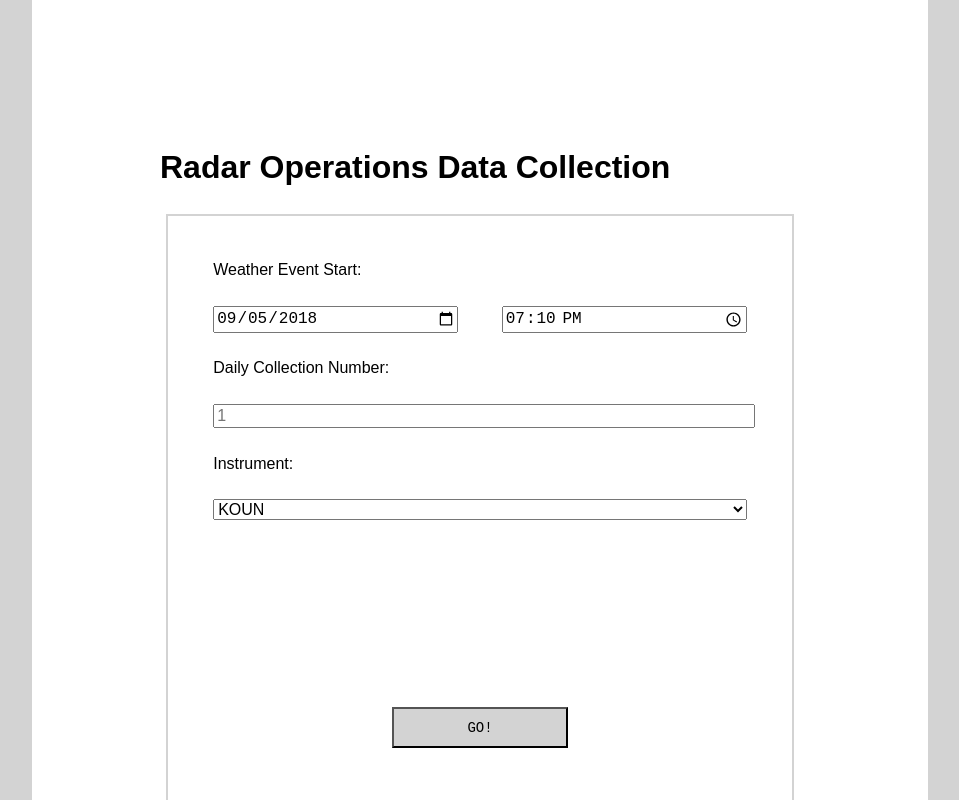
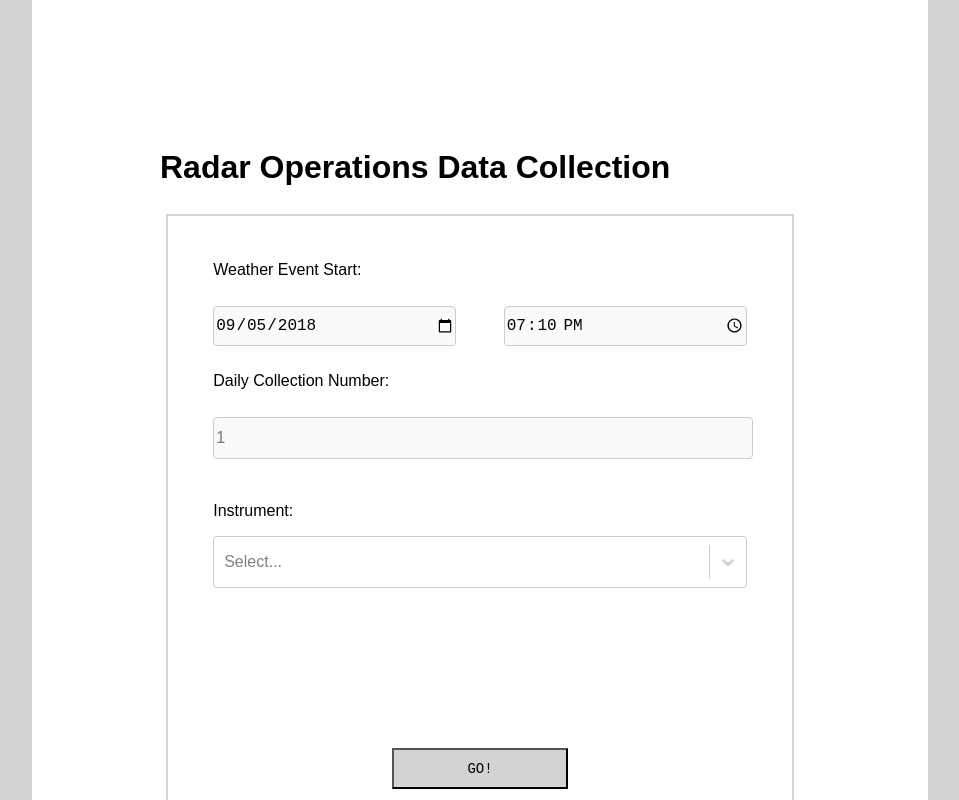
Before and after one commit to emkg/data_collection, a React (Create React App) app: page / in a window 1280 px wide. Both pictures are taken after a click on the element "GO". Shown: the top 800 px of the page, without its empty margins (160-1119 px from the left). Built offline with nearby package versions, Linux system fonts and the light colour scheme.

Commit message:
updated form elements style to look more material. changed default html select for instrument to a react-select component

```diff
--- a/src/components/Event.js
+++ b/src/components/Event.js
@@ -4,10 +4,12 @@ import EventSummaryForm from './EventSummaryForm';
 import Summary from './Summary';
 import uuidv4 from 'uuid/v4';
 import moment from 'moment';
+import Select from 'react-select';
 
 const stop = (event) => (event.stopPropagation(), event.preventDefault());
 // we do want a list of mobile radars because mobile radars need locations
 const mobileInstruments = ['NOXP'];
+const options = [ { value: 'KOUN', label: "KOUN" }, { value: 'NOXP' , label: 'NOXP' }];
 
 /**
  * An Event is the object that stores data collections.
@@ -25,7 +27,8 @@ export default class Event extends React.Component {
     mode: "begin", // "collect" or "end"
     collections: [],
     eventID: uuidv4(),
-    today: new Date().toJSON().slice(0,10)
+    today: new Date().toJSON().slice(0,10),
+    selectedOption: null
   };
 
 
@@ -95,7 +98,7 @@ export default class Event extends React.Component {
       this.saveData(initCollection);
     }
 
-    const instrument = event.target.instrument.value;
+    const instrument = this.state.selectedOption.value;
     const mobile = mobileInstruments.includes(instrument);
 
     this.setState({
@@ -133,11 +136,10 @@ export default class Event extends React.Component {
     window.scrollTo(0,0);
   }
 
-  isMobile = (event) => {
-      stop(event);
-      mobileInstruments.includes(event.target.value)
-      ? this.setState({ mobile : true })
-      : this.setState({ mobile : false })
+  isMobile = (selectedOption) => {
+      mobileInstruments.includes(selectedOption.value)
+      ? this.setState({ mobile : true, selectedOption })
+      : this.setState({ mobile : false, selectedOption })
   }
 
   getTimeNow = () => {
@@ -152,6 +154,7 @@ export default class Event extends React.Component {
    *  "summary", and a Summary if mode is "end".
    */
   render() {
+    const { selectedOption } = this.state;
     return (
       <div className="event">
         {this.state.mode === "begin" ?
@@ -181,13 +184,11 @@ export default class Event extends React.Component {
                 <label htmlFor="initID">Daily Collection Number:</label>
                 <input type="number" name="initID" placeholder="1"/>
 
-                <label htmlFor="instrument">Instrument:</label>
-                <select aria-label={"select an instrument"}
-                        name="instrument"
-                        onChange={this.isMobile}>
-                  <option value="KOUN">KOUN</option>
-                  <option value="NOXP">NOXP</option>
-                </select>
+                <p>Instrument:</p>
+                <Select aria-label="Select an instrument"
+                        aria-required="true"
+                        onChange={this.isMobile}
+                        options={options} value={selectedOption}/>
                 {this.state.mobile && (
                   <div>
                     <input aria-label={"lattitude"}
--- a/src/components/Kickoff.js
+++ b/src/components/Kickoff.js
@@ -13,7 +13,7 @@ export default class Kickoff extends React.Component {
       <div>
         <form>
           <DayPickerInput />
-          <select name="instrument" onChange={this.handleInstrument}>
+          <select className="custom-select" name="instrument" onChange={this.handleInstrument}>
             <option value="KOUN">KOUN</option>
             <option value="NOXP">NOXP</option>
           </select>
--- a/src/index.css
+++ b/src/index.css
@@ -42,6 +42,24 @@ select, input {
   width: 100%;
   font-size: 16px;
   margin: 5% 0;
+}
+
+input[type="text"],
+input[type="date"],
+input[type="time"],
+input[type="number"],
+textarea, .custom-select {
+  background-color: hsl(0,0%,98%);
+  border: 1px solid hsl(0,0%,80%);
+  border-radius: 4px;
+  min-height: 38px;
+}
+
+textarea {
+  max-width: 100%;
+  min-width: 100%;
+  width: 100%;
+  min-height: 60px;
 }
 
 form {
```
